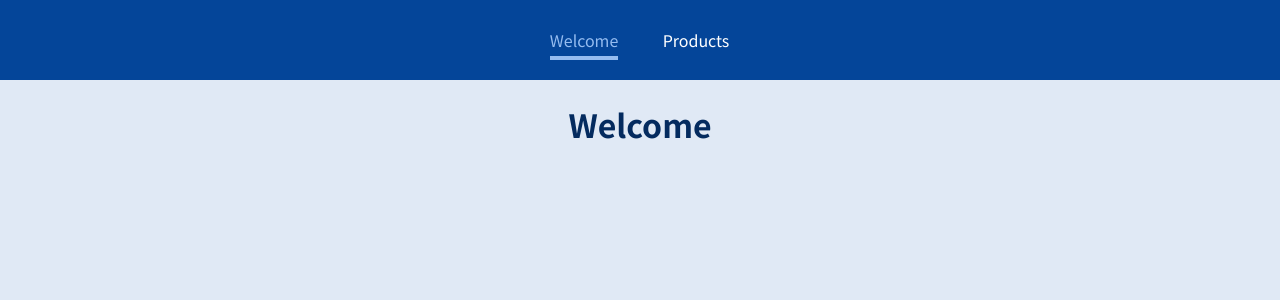
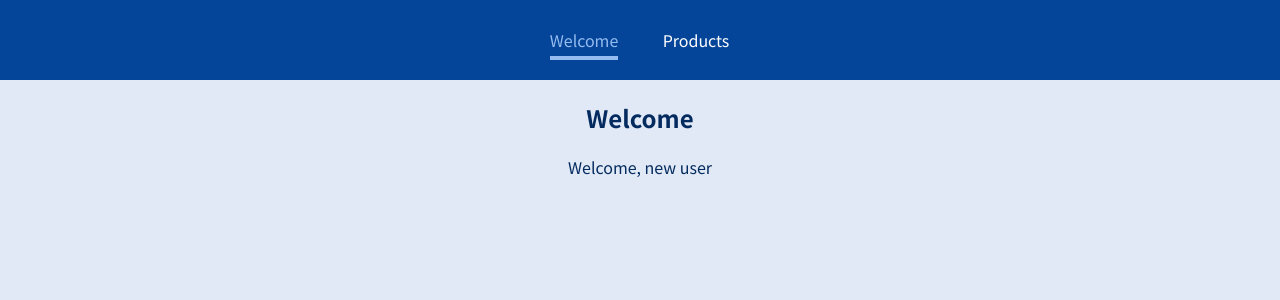
Before and after one commit to simimi129/react-quotes, a React (Create React App) app: page /welcome/new-user in a window 1280 px wide. Shown: the top 300 px of the page. Built offline with nearby package versions, Linux system fonts and the light colour scheme.

Commit message:
developing

```diff
--- a/src/pages/Welcome.js
+++ b/src/pages/Welcome.js
@@ -1,7 +1,15 @@
 import React from "react";
+import { Route } from "react-router-dom";
 
 function Welcome() {
-  return <h1>Welcome</h1>;
+  return (
+    <section>
+      <h1>Welcome</h1>
+      <Route path="/welcome/new-user">
+        <p>Welcome, new user</p>
+      </Route>
+    </section>
+  );
 }
 
 export default Welcome;
```
